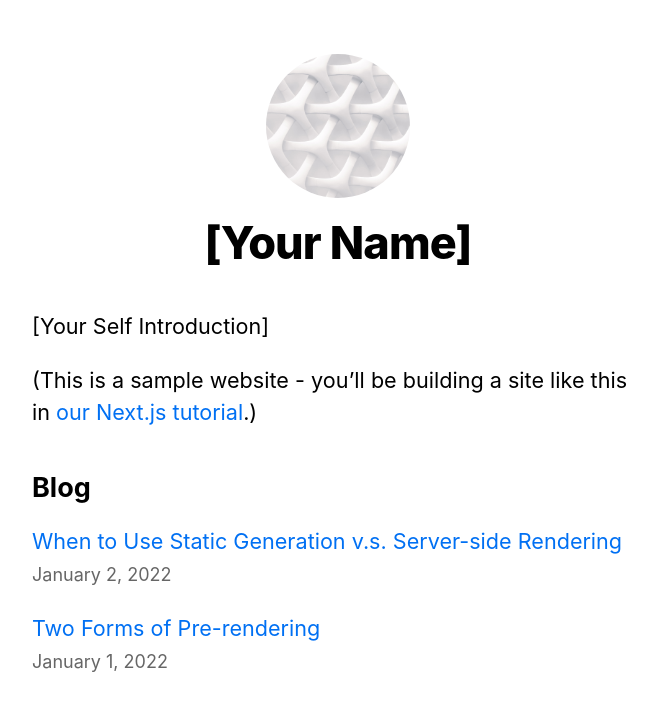
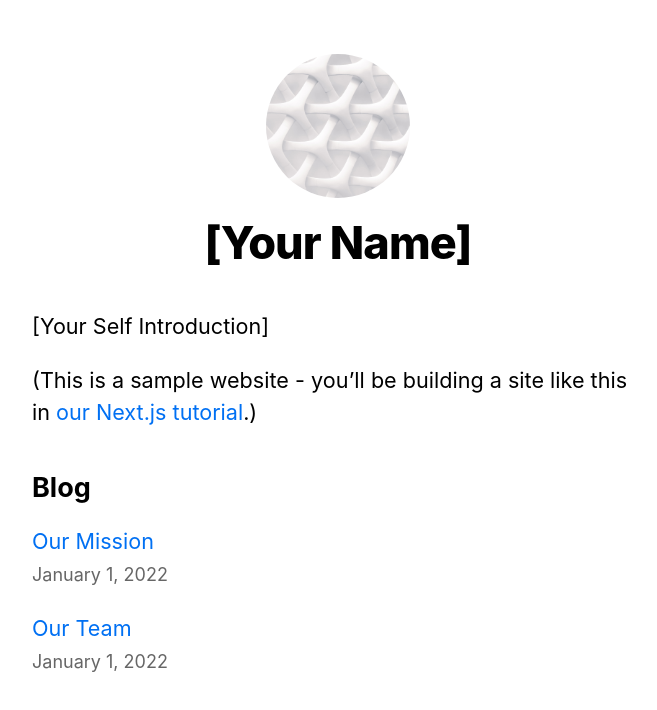
Before and after one commit to tanner666/Next.js_Website_IS601, a Next.js app: page /about in a window 1280 px wide. Shown: the top 710 px of the page, without its empty margins (302-959 px from the left). Built offline with nearby package versions, Linux system fonts and the light colour scheme.

Commit message:
added initial about pages folder setup

```diff
--- /dev/null
+++ b/about/our-mission.md
@@ -0,0 +1,11 @@
+---
+title: 'Our Mission'
+date: '2022-01-01'
+---
+
+Next.js has two forms of pre-rendering: **Static Generation** and **Server-side Rendering**. The difference is in **when** it generates the HTML for a page.
+
+- **Static Generation** is the pre-rendering method that generates the HTML at **build time**. The pre-rendered HTML is then _reused_ on each request.
+- **Server-side Rendering** is the pre-rendering method that generates the HTML on **each request**.
+
+Importantly, Next.js lets you **choose** which pre-rendering form to use for each page. You can create a "hybrid" Next.js app by using Static Generation for most pages and using Server-side Rendering for others.
--- /dev/null
+++ b/about/our-team.md
@@ -0,0 +1,11 @@
+---
+title: 'Our Team'
+date: '2022-01-01'
+---
+
+Next.js has two forms of pre-rendering: **Static Generation** and **Server-side Rendering**. The difference is in **when** it generates the HTML for a page.
+
+- **Static Generation** is the pre-rendering method that generates the HTML at **build time**. The pre-rendered HTML is then _reused_ on each request.
+- **Server-side Rendering** is the pre-rendering method that generates the HTML on **each request**.
+
+Importantly, Next.js lets you **choose** which pre-rendering form to use for each page. You can create a "hybrid" Next.js app by using Static Generation for most pages and using Server-side Rendering for others.
--- /dev/null
+++ b/lib/about.js
@@ -0,0 +1,64 @@
+//utility function to read from file system
+//lists data from markdown files on index page
+import fs from 'fs'
+import path from 'path'
+import matter from 'gray-matter'
+import { remark } from 'remark'
+import html from 'remark-html'
+
+const postsDirectory = path.join(process.cwd(), 'about')
+
+export function getSortedPostsData() {
+  // Get file names under /posts
+  const fileNames = fs.readdirSync(postsDirectory)
+  const allPostsData = fileNames.map(fileName => {
+    // Remove ".md" from file name to get id
+    const id = fileName.replace(/\.md$/, '')
+
+    // Read markdown file as string
+    const fullPath = path.join(postsDirectory, fileName)
+    const fileContents = fs.readFileSync(fullPath, 'utf8')
+
+    // Use gray-matter to parse the post metadata section
+    const matterResult = matter(fileContents)
+
+    // Combine the data with the id
+    return {
+      id,
+      ...matterResult.data
+    };
+  });
+  return allPostsData;
+}
+
+export function getAllPostIds() {
+  const fileNames = fs.readdirSync(postsDirectory)
+  return fileNames.map(fileName => {
+    return {
+      params: {
+        id: fileName.replace(/\.md$/, '')
+      }
+    }
+  })
+}
+
+export async function getPostData(id) {
+  const fullPath = path.join(postsDirectory, `${id}.md`)
+  const fileContents = fs.readFileSync(fullPath, 'utf8')
+
+  // Use gray-matter to parse the post metadata section
+  const matterResult = matter(fileContents)
+
+  // Use remark to convert markdown into HTML string
+  const processedContent = await remark()
+    .use(html)
+    .process(matterResult.content)
+  const contentHtml = processedContent.toString()
+
+  // Combine the data with the id and contentHtml
+  return {
+    id,
+    contentHtml,
+    ...matterResult.data
+  }
+}
--- a/pages/about.js
+++ b/pages/about.js
@@ -1,7 +1,7 @@
 import Head from 'next/head'
 import Layout, { siteTitle } from '../components/layout'
 import utilStyles from '../styles/utils.module.css'
-import { getSortedPostsData } from '../lib/posts'
+import { getSortedPostsData } from '../lib/about'
 import Link from 'next/link'
 import Date from '../components/date'
 
@@ -23,7 +23,7 @@ export default function Home({ allPostsData }) {
         <ul className={utilStyles.list}>
           {allPostsData.map(({ id, date, title }) => (
             <li className={utilStyles.listItem} key={id}>
-              <Link href={`/posts/${id}`}>{title}</Link>
+              <Link href={`/about/${id}`}>{title}</Link>
               <br />
               <small className={utilStyles.lightText}>
                 <Date dateString={date} />
```
Also changed, not shown: pages/about/[id].js (added, +39 -0 lines), 1 other file (tests, documents, lock files or other folders).
